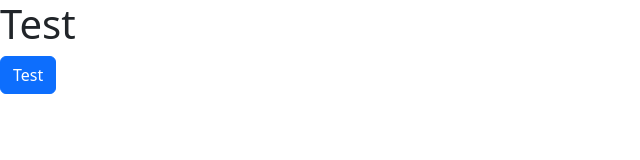
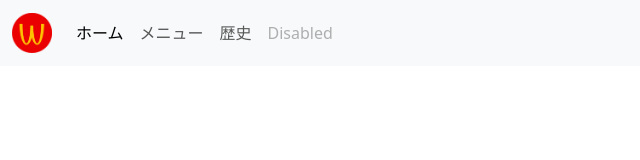
Before and after one commit to ryanortizwilliams/odin-restaurant, a website built with webpack: page index.html in a window 1280 px wide. Shown: the whole page, without its empty margins (0-640 px from the left). Built offline with nearby package versions, Linux system fonts and the light colour scheme.

Commit message:
Logo added to navbar. Css linked to index.js

```diff
--- a/index.html
+++ b/index.html
@@ -5,12 +5,51 @@
     <meta http-equiv="X-UA-Compatible" content="IE=edge" />
     <meta name="viewport" content="width=device-width, initial-scale=1.0" />
     <title>Document</title>
+    <!-- <link
+      href="https://cdn.jsdelivr.net/npm/bootstrap@5.3.2/dist/css/bootstrap.min.css"
+      rel="stylesheet"
+      integrity="sha384-T3c6CoIi6uLrA9TneNEoa7RxnatzjcDSCmG1MXxSR1GAsXEV/Dwwykc2MPK8M2HN"
+      crossorigin="anonymous"
+    /> -->
   </head>
   <body>
-    <div id="content">
-      <h1>Test</h1>
-      <button class="btn btn-primary">Test</button>
-    </div>
+    <nav class="navbar navbar-expand-lg bg-body-tertiary">
+      <div class="container-fluid">
+        <a class="navbar-brand" href="#"
+          ><img
+            src="/images/Mcdonalds-logo-on-transparent-background-PNG.png"
+            alt=""
+            class="logo"
+        /></a>
+        <button
+          class="navbar-toggler"
+          type="button"
+          data-bs-toggle="collapse"
+          data-bs-target="#navbarNav"
+          aria-controls="navbarNav"
+          aria-expanded="false"
+          aria-label="Toggle navigation"
+        >
+          <span class="navbar-toggler-icon"></span>
+        </button>
+        <div class="collapse navbar-collapse" id="navbarNav">
+          <ul class="navbar-nav">
+            <li class="nav-item">
+              <a class="nav-link active" aria-current="page" href="#">ホーム</a>
+            </li>
+            <li class="nav-item">
+              <a class="nav-link" href="#">メニュー</a>
+            </li>
+            <li class="nav-item">
+              <a class="nav-link" href="#">歴史</a>
+            </li>
+            <li class="nav-item">
+              <a class="nav-link disabled" aria-disabled="true">Disabled</a>
+            </li>
+          </ul>
+        </div>
+      </div>
+    </nav>
 
     <script src="main.bundle.js"></script>
   </body>
--- a/src/index.js
+++ b/src/index.js
@@ -1 +1,2 @@
 import "bootstrap/dist/css/bootstrap.css";
+import "./style.css";
--- /dev/null
+++ b/src/style.css
@@ -0,0 +1,5 @@
+.logo {
+  height: 40px;
+  width: auto;
+  transform: rotate(180deg);
+}
```
Also changed, not shown: dist/index.html, dist/main.bundle.js, images/Mcdonalds-logo-on-transparent-background-PNG.png (renamed from src/images/Mcdonalds-logo-on-transparent-background-PNG.png).
